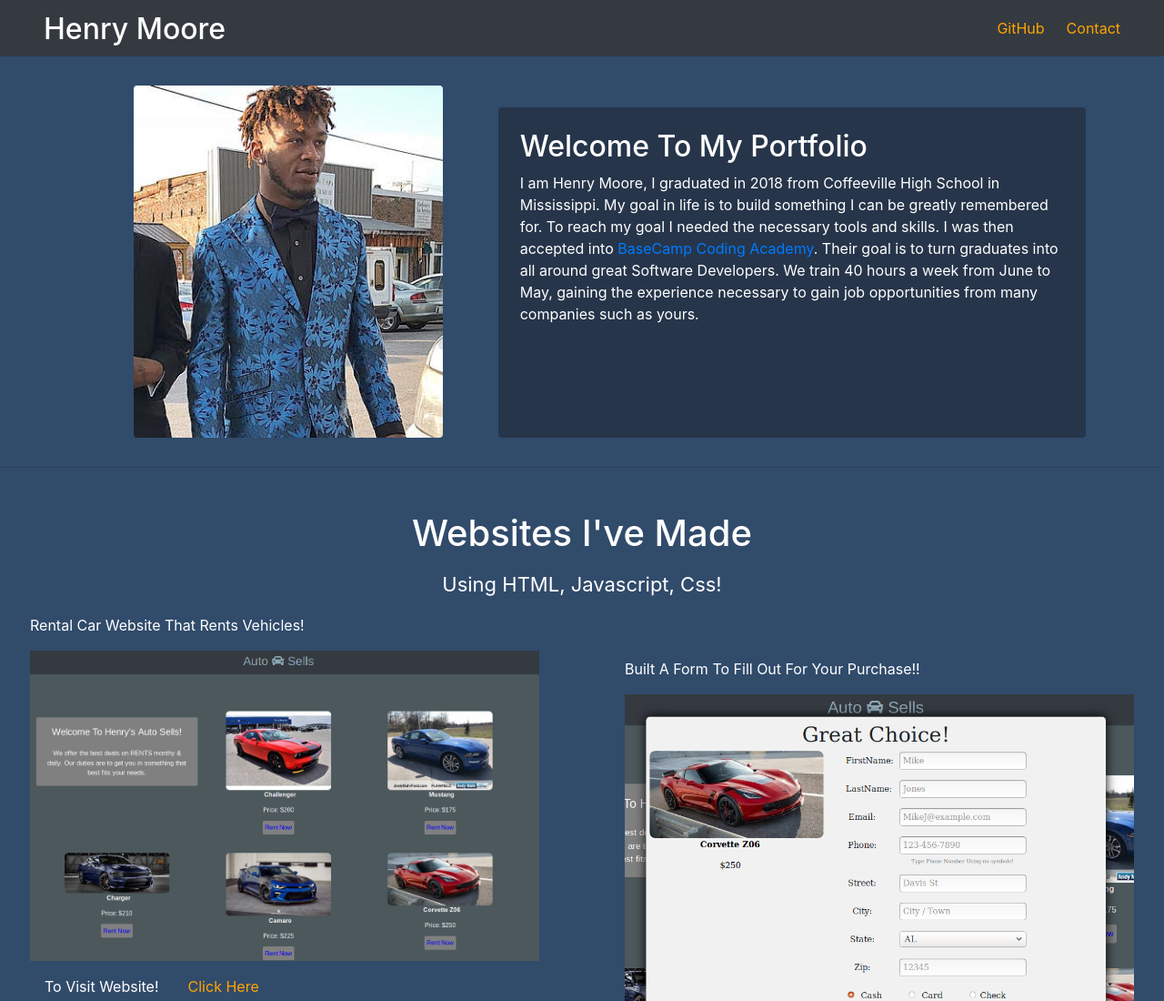
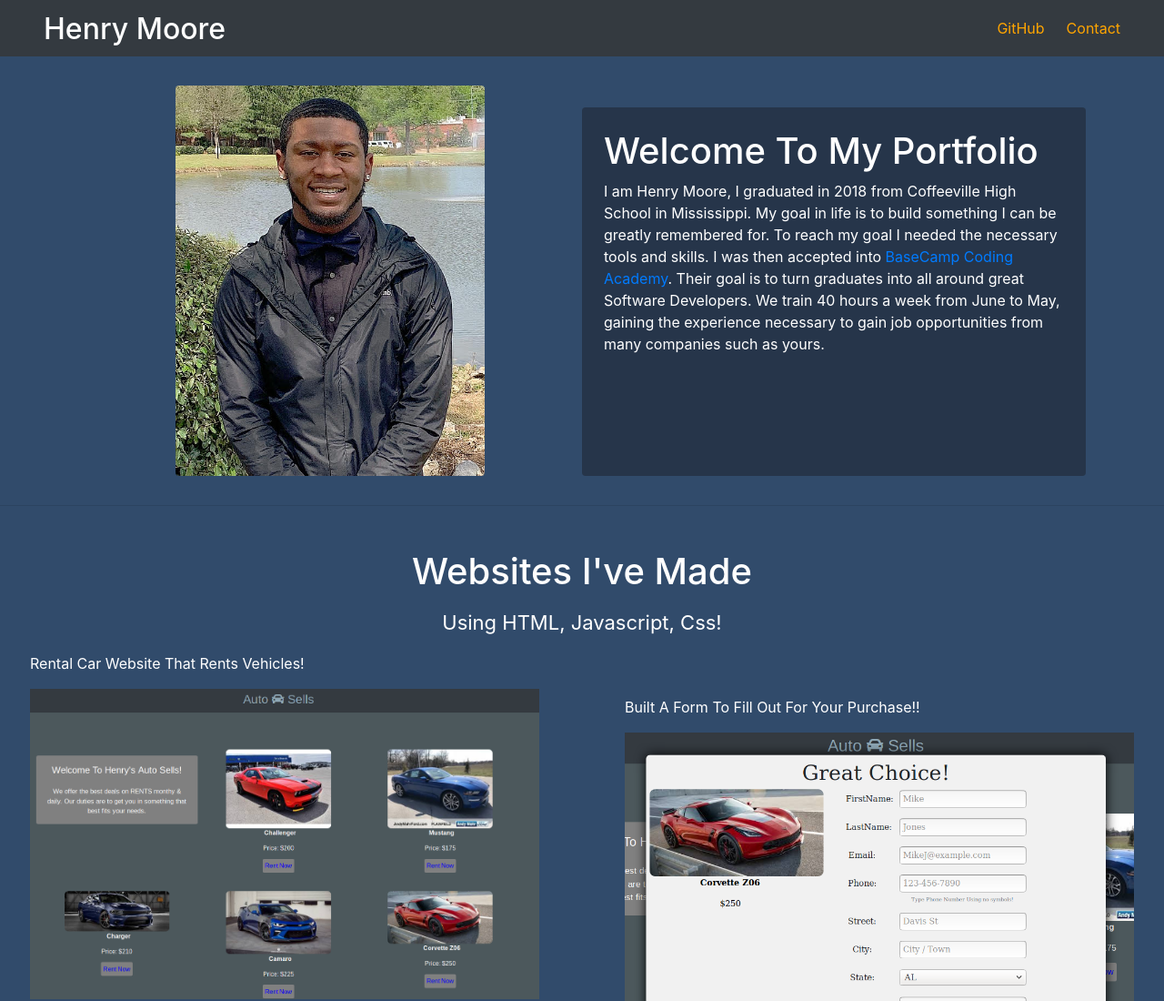
Before and after one commit to HenryMoore13/HenryMoore13.github.io, a plain HTML site: page index.html in a window 1280 px wide. Shown: the top 1100 px of the page at 91% size. Drawn offline with nearby package versions, Linux system fonts and the light colour scheme; files that its build step writes are made by us from their sources; files whose address does not match are found by name.

Commit message:
Update index.html

```diff
--- a/index.html
+++ b/index.html
@@ -35,15 +35,15 @@
                     <div class="col-sm-7 col-lg-4 mb-2 m-auto">
                         <img
                             class="rounded"
-                            src="Pictures/picture.jpg"
+                            src="Pictures/Henry.jpg"
                             width="100%"
                         />
                     </div>
                     <div
-                        class="col-sm-12 col-lg-7 p-4 rounded mt-4"
+                        class="col-sm-12 col-lg-6 p-4 rounded mt-4"
                         style="background-color:rgba(19, 18, 18, 0.37)"
                     >
-                        <h2 class="title">Welcome To My Portfolio</h2>
+                        <h1 class="title">Welcome To My Portfolio</h1>
                         <p>
                             I am Henry Moore, I graduated in 2018 from
                             Coffeeville High School in Mississippi. My goal in
```
